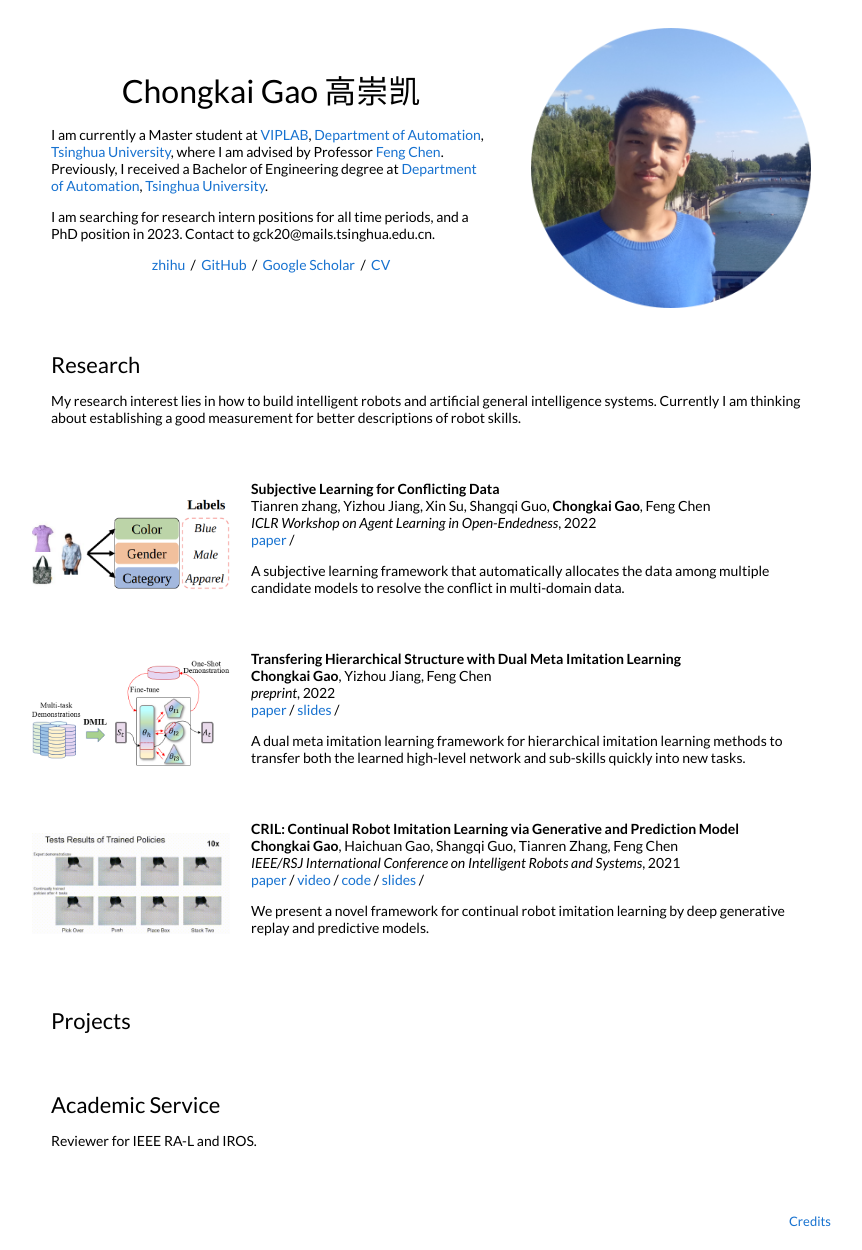
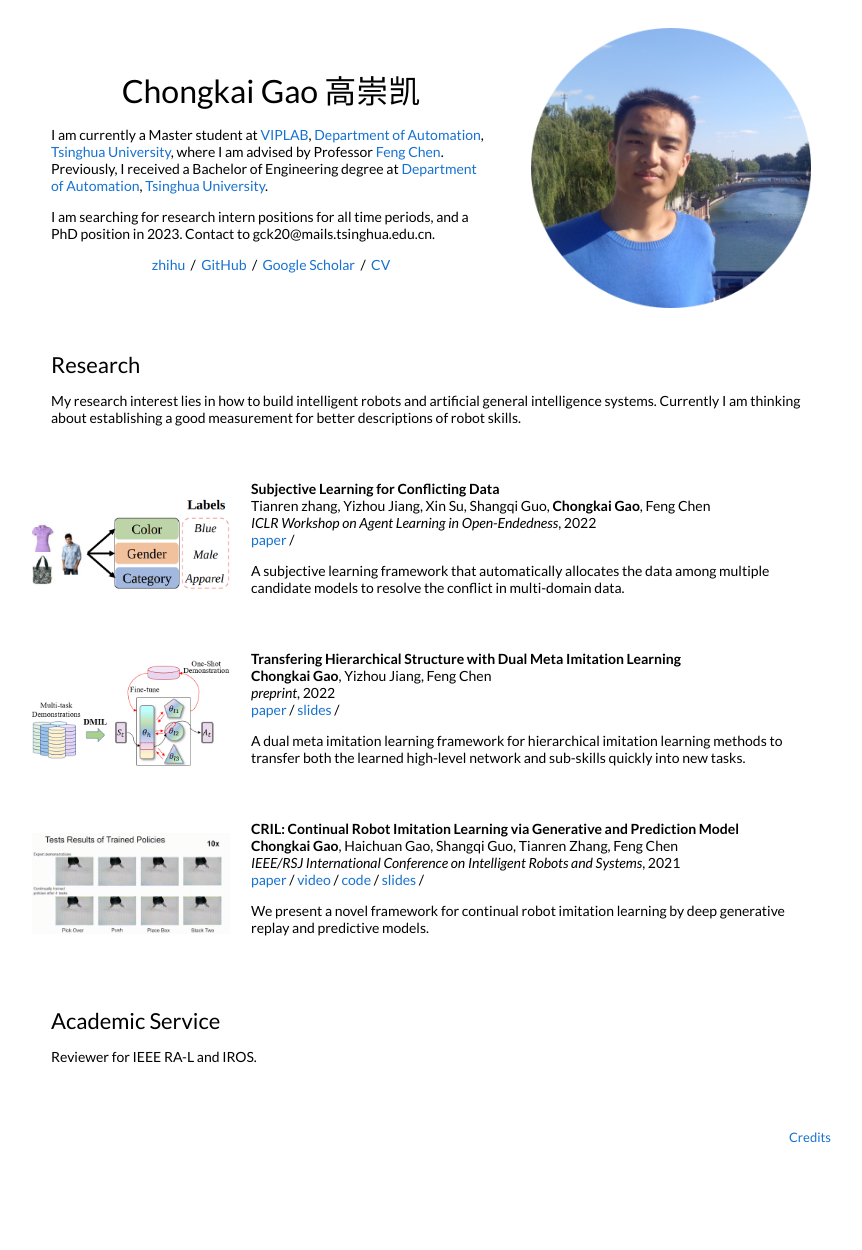
Before and after one commit to HeegerGao/HeegerGao.github.io, a Jekyll site: the page built from _posts/2022-02-28-iclr22workshop.markdown, in a window 1280 px wide. Shown: the whole page, without its empty margins (209-1071 px from the left). Built offline with Jekyll 4.4.1, drawn with Linux system fonts in a browser that asks for light colours; after the commit the page ends 1166 px from its top, so only the background shows below that.

Commit message:
Update default.html

```diff
--- a/_layouts/default.html
+++ b/_layouts/default.html
@@ -96,69 +96,6 @@
           {% endfor %}
         </table>
         <br>
-        <table style="width:100%;border:0px;border-spacing:0px;border-collapse:separate;margin-right:auto;margin-left:auto;">
-          <tr>
-            <td style="padding:2.5%;width:100%;vertical-align:middle">
-              <h2>Projects</h2>
-            </td>
-          </tr>
-        </table>
-        <table style="width:100%;border:0px;border-spacing:0px;border-collapse:separate;margin-right:auto;margin-left:auto;">
-
-          {% for post in site.posts %}
-          {% for cat in post.categories %}
-          {% if cat == 'Project' %}
-          <tr>
-            <td style="padding:0.1%;width:25%;vertical-align:middle;min-width:120px">
-              <img src="{{post.image}}" alt="project image" style="width:auto; height:auto; max-width:100%;" />
-            </td>
-            <td style="padding:2.5%;width:75%;vertical-align:middle">
-              <h3>{{post.title}}</h3>
-              <br>
-              {{post.authors}}
-              <br>
-              {{ post.from-date | date: "%Y-%m" }} ~ {{ post.to-date | date: "%Y-%m" }}
-
-              <br>
-              {% if post.website %}
-              <a href="{{post.website}}">website</a> /
-              {% endif %}
-              {% if post.paper %}
-              <a href="{{post.paper}}">paper</a> /
-              {% endif %}
-              {% if post.patent %}
-              <a href="{{post.patent}}">patent</a> /
-              {% endif %}
-              {% if post.patent2 %}
-              <a href="{{post.patent2}}">patent #2</a> /
-              {% endif %}
-              {% if post.patent3 %}
-              <a href="{{post.patent3}}">patent #3</a> /
-              {% endif %}
-              {% if post.video %}
-              <a href="{{post.video}}">video</a> /
-              {% endif %}
-              {% if post.video2 %}
-              <a href="{{post.video2}}">video #2</a> /
-              {% endif %}
-              {% if post.code %}
-              <a href="{{post.code}}">code</a> /
-              {% endif %}
-              {% if post.poster %}
-              <a href="{{post.poster}}">poster</a> /
-              {% endif %}
-              {% if post.slides %}
-              <a href="{{post.slides}}">slides</a> /
-              {% endif %}
-              <p></p>
-              {{ post.excerpt }}
-            </td>
-          </tr>
-          {% endif %}
-          {% endfor %}
-          {% endfor %}
-        </table>
-        <br>
 
         <table style="width:100%;border:0px;border-spacing:0px;border-collapse:separate;margin-right:auto;margin-left:auto;">
           <tr>
```
